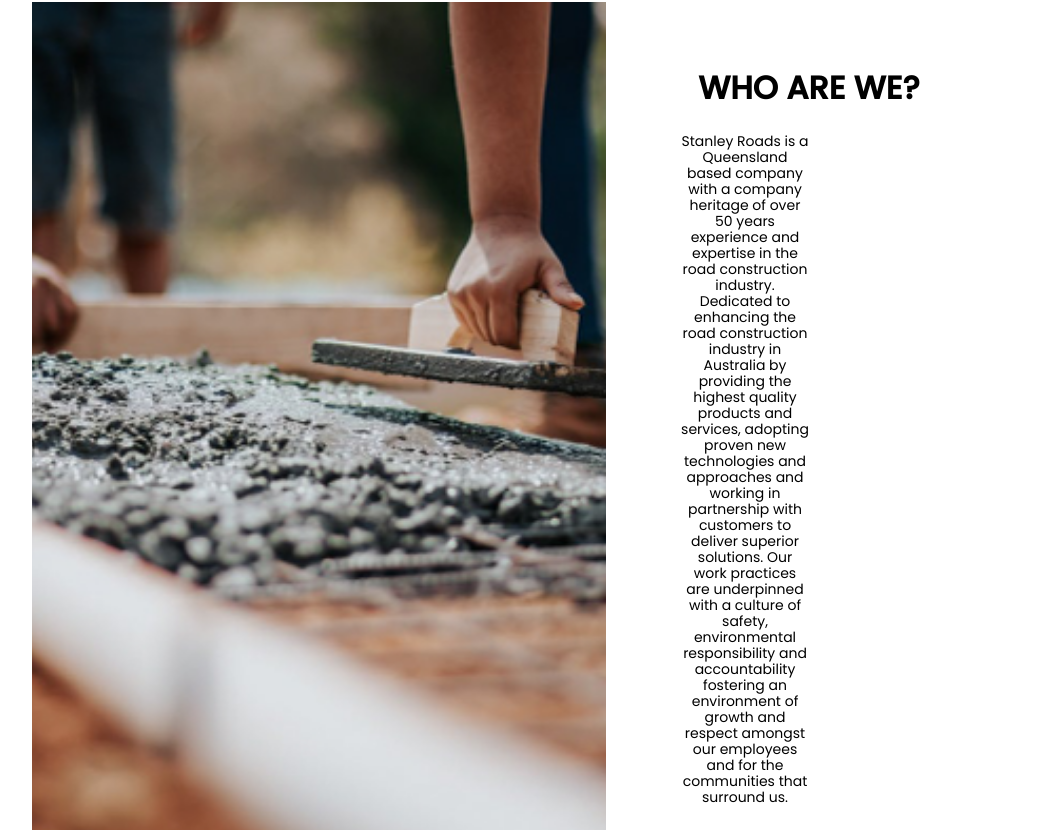
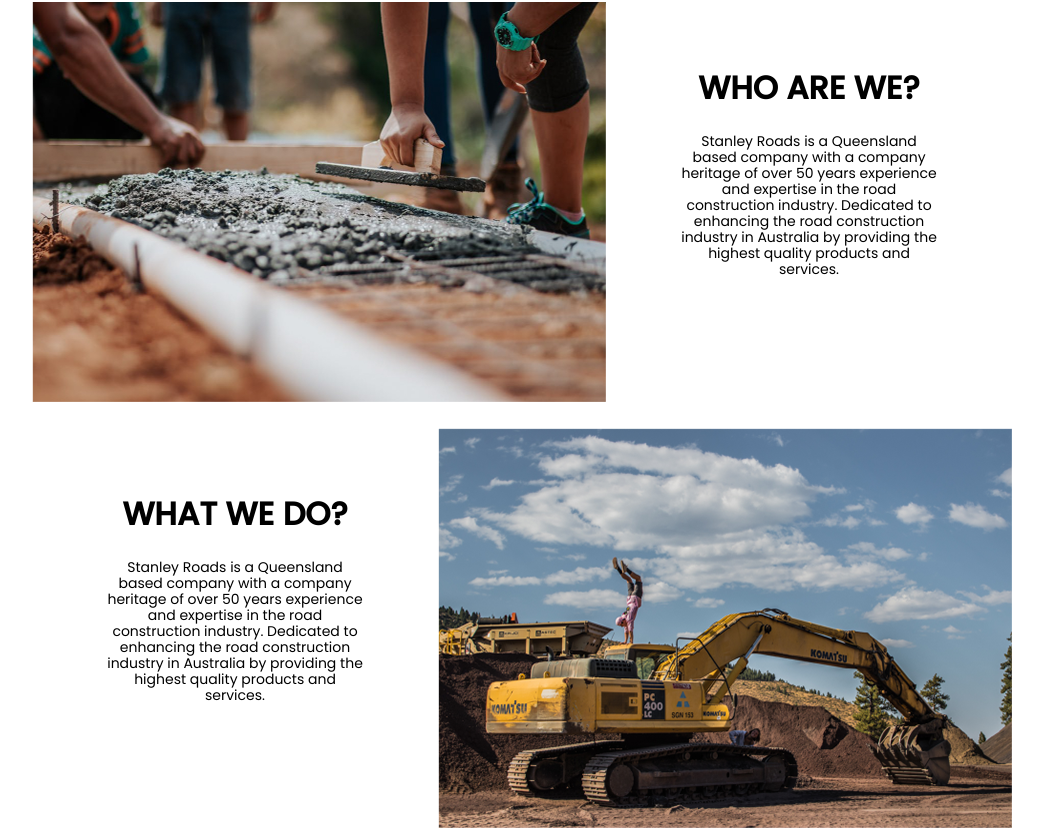
Before and after one commit to tielass/asfalting-website, a React (Create React App) app: page / in a window 1280 px wide. Shown: the part 810-1640 px from the top of the page, without its empty margins (118-1161 px from the left). Built offline with nearby package versions, Linux system fonts and the light colour scheme.

Commit message:
filter gallery fixed

```diff
--- a/src/App.js
+++ b/src/App.js
@@ -5,11 +5,13 @@ import Home from "./pages/Home"
 import Project from "./pages/Projects"
 import Contact from "./pages/Contact"
 import { BrowserRouter as Router, Route, Routes } from 'react-router-dom';
+import ScrollToTop from './components/ScrollToTop';
 
 function App() {
   return (
     <div className="App">
       <Router>
+        <ScrollToTop />
         <Navbar />
         <Routes>
           <Route path='/' exact element={<Home />} />
--- /dev/null
+++ b/src/components/ScrollToTop.jsx
@@ -0,0 +1,12 @@
+import { useEffect } from "react";
+import { useLocation } from "react-router-dom";
+
+export default function ScrollToTop() {
+  const { pathname } = useLocation();
+
+  useEffect(() => {
+    window.scrollTo(0, 0);
+  }, [pathname]);
+
+  return null;
+}
--- a/src/helpers/ImageGallery.js
+++ b/src/helpers/ImageGallery.js
@@ -11,5 +11,5 @@ export const galleryImages = [
   { id:5, title:"Vitanovtsi",  subtitle: "Parking lot in Pernik", img: firstGalleryImage, tag: "Vitanovtsi" },
   { id:6, title:"Sofia",  subtitle: "Parking lot in Pernik", img: fourthGalleryImage, tag: "Sofia" },
   { id:7, title:"Kovachevtsi",  subtitle: "Parking lot in Pernik", img: fourthGalleryImage, tag: "Kovachevtsi" },
-  { id:7, title:"Batanovtsi",  subtitle: "Parking lot in Pernik", img: fourthGalleryImage, tag: "Batanovtsi" }
+  { id:8, title:"Batanovtsi",  subtitle: "Parking lot in Pernik", img: fourthGalleryImage, tag: "Batanovtsi" }
 ]
--- a/src/pages/Home.js
+++ b/src/pages/Home.js
@@ -17,14 +17,14 @@ function Home() {
           <img src={ Whoarewe } alt="asfaltingAbout" className='topImg'/>
           <div className='textBox'>
             <h1>WHO ARE WE?</h1>
-            <p>Stanley Roads is a Queensland based company with a company heritage of over 50 years experience and expertise in the road construction industry. Dedicated to enhancing the road construction industry in Australia by providing the highest quality products and services, adopting proven new technologies and approaches and working in partnership with customers to deliver superior solutions. Our work practices are underpinned with a culture of safety, environmental responsibility and accountability fostering an environment of growth and respect amongst our employees and for the communities that surround us.</p>
+            <p>Stanley Roads is a Queensland based company with a company heritage of over 50 years experience and expertise in the road construction industry. Dedicated to enhancing the road construction industry in Australia by providing the highest quality products and services.</p>
           </div>
         </div>
         <div className="bottomSide">
           <img src={ Whatwedo } alt="asfaltingAbout" className='topImg'/>
           <div className='textBox'>
             <h1>WHAT WE DO?</h1>
-            <p>Stanley Roads is a Queensland based company with a company heritage of over 50 years experience and expertise in the road construction industry. Dedicated to enhancing the road construction industry in Australia by providing the highest quality products and services, adopting proven new technologies and approaches and working in partnership with customers to deliver superior solutions. Our work practices are underpinned with a culture of safety, environmental responsibility and accountability fostering an environment of growth and respect amongst our employees and for the communities that surround us.</p>
+            <p>Stanley Roads is a Queensland based company with a company heritage of over 50 years experience and expertise in the road construction industry. Dedicated to enhancing the road construction industry in Australia by providing the highest quality products and services.</p>
           </div>
         </div>
       </div>
--- a/src/pages/Projects.js
+++ b/src/pages/Projects.js
@@ -1,5 +1,4 @@
 import React, {useState, useEffect} from 'react'
-import Carousel from '../components/Carousel'
 import GalleryCard from '../components/GalleryCard'
 import TagButton from '../components/TagButton'
 import { galleryImages } from '../helpers/ImageGallery'
@@ -22,11 +21,11 @@ function Projects() {
     <div className='projects--container--main'>
       <section className='projectsHeader'>
         <div className="showcase">
-          <h1>Gallery of our<span className='thin'> projects</span></h1>
-          <p>Stanley Roads is a Queensland based company with a company heritage of over 50 years experience and expertise in the road construction industry.</p>
+          <h1 className='showcase--heading'>Gallery of our<span className='thin'> projects</span></h1>
+          <p className='showcase--text'>Stanley Roads is a Queensland based company with a company heritage of over 50 years experience and expertise in the road construction industry.</p>
         </div>
       </section>
-      <div className="filter--city--box" handleSetTag={ setTag }>
+      <div className="filter--city--box" >
         <ul className="filter--list">
           <li className="filter--list--item">
             <TagButton name='All' handleSetTag={ setTag }/>
@@ -51,10 +50,8 @@ function Projects() {
             <GalleryCard key={image.id} title={image.title} img={image.img} />
           );
         }) }
-    </div>
-      <Carousel />
+      </div>
     </div>
   )
 }
-
 export default Projects
--- a/src/style/Projects.css
+++ b/src/style/Projects.css
@@ -18,7 +18,7 @@
   justify-content: center;
 }
 
-.showcase h1, p {
+.showcase--heading, .showcase--text {
   max-width: 50%;
   margin: 0;
   padding: 0;
```
